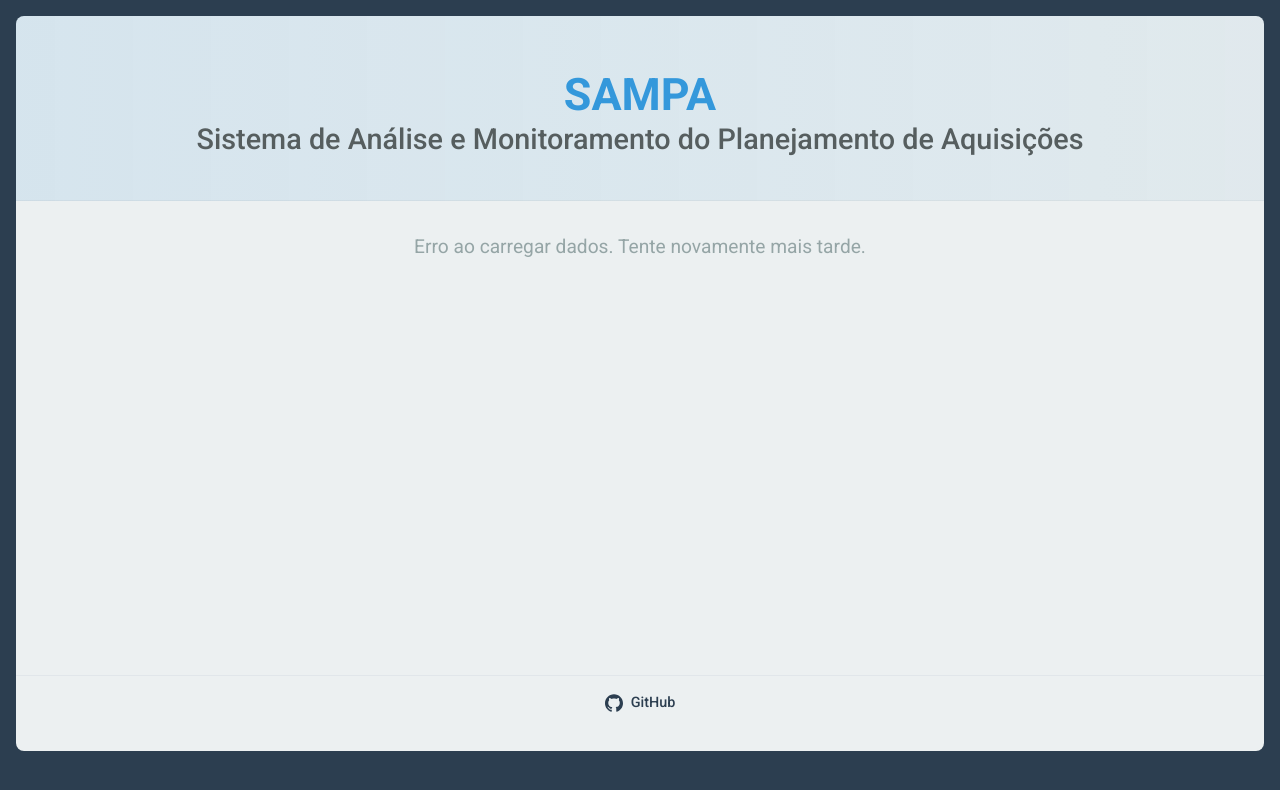
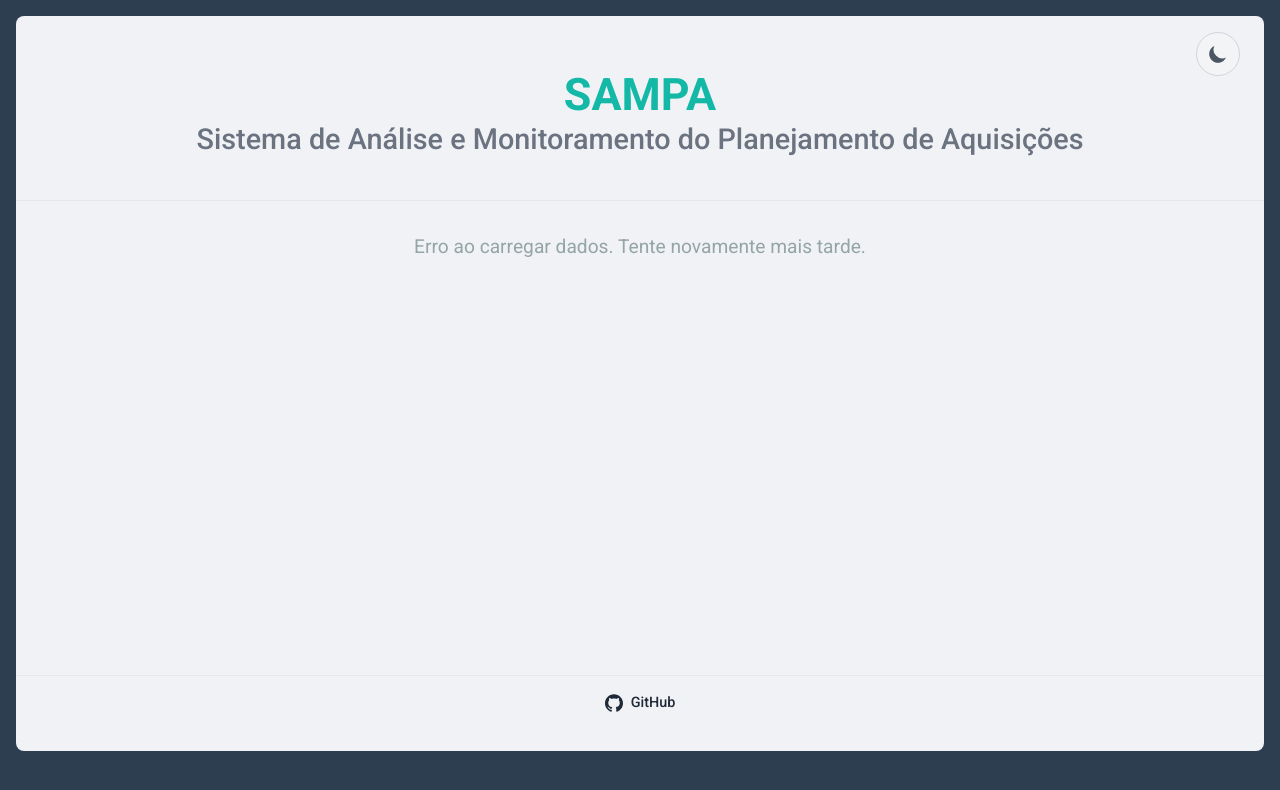
Before and after one commit to arthurcandrade/sampa, a Jekyll site: the page built from index.html, in a window 1280 px wide. Shown: the top 790 px of the page. Built offline with Jekyll 4.4.1, drawn with Linux system fonts in a browser that asks for light colours.

Commit message:
feat: Add theme switcher functionality and update styles for dark mode support

```diff
--- a/_layouts/default.html
+++ b/_layouts/default.html
@@ -18,6 +18,12 @@
                 <h1><span class="sampa-highlight">SAMPA</span></h1>
                 <h2>Sistema de Análise e Monitoramento do Planejamento de Aquisições</h2>
             </div>
+            <div class="theme-switcher-container">
+                <button id="theme-toggle" class="theme-toggle-btn" title="Alternar tema">
+                    <svg id="theme-toggle-dark-icon" xmlns="http://www.w3.org/2000/svg" viewBox="0 0 20 20" fill="currentColor"><path d="M17.293 13.293A8 8 0 016.707 2.707a8.001 8.001 0 1010.586 10.586z"></path></svg>
+                    <svg id="theme-toggle-light-icon" xmlns="http://www.w3.org/2000/svg" viewBox="0 0 20 20" fill="currentColor"><path d="M10 2a1 1 0 011 1v1a1 1 0 11-2 0V3a1 1 0 011-1zm4 8a4 4 0 11-8 0 4 4 0 018 0zm-.464 4.95l.707.707a1 1 0 001.414-1.414l-.707-.707a1 1 0 00-1.414 1.414zm2.12-10.607a1 1 0 010 1.414l-.706.707a1 1 0 11-1.414-1.414l.707-.707a1 1 0 011.414 0zM17 11a1 1 0 100-2h-1a1 1 0 100 2h1zm-7 4a1 1 0 011 1v1a1 1 0 11-2 0v-1a1 1 0 011-1zM5.05 5.05A1 1 0 003.636 6.464l.707.707a1 1 0 001.414-1.414l-.707-.707zM3 11a1 1 0 100-2H2a1 1 0 100 2h1zm7.536 2.464a1 1 0 01-1.414 0l-.707-.707a1 1 0 011.414-1.414l.707.707a1 1 0 010 1.414zM13.536 6.464a1 1 0 010-1.414l.707-.707a1 1 0 011.414 1.414l-.707.707a1 1 0 01-1.414 0z" fill-rule="evenodd" clip-rule="evenodd"></path></svg>
+                </button>
+            </div>
         </div>
 
         {{ content }}
--- a/assets/css/custom.css
+++ b/assets/css/custom.css
@@ -1,10 +1,10 @@
 body {
-    background-color: #2c3e50; /* Dark blue background */
+    background-color: #2c3e50;
     font-family: 'Roboto', sans-serif;
-    color: #34495e; /* Darker text for contrast */
+    color: #1f2937; /* Dark, neutral gray text */
 }
 .page-container {
-    background-color: #ecf0f1; /* Lighter main area */
+    background-color: #f0f2f5; /* Match body for seamless look */
     margin: 1rem;
     border-radius: 0.5rem;
     padding-bottom: 1rem;
@@ -20,18 +20,18 @@
 .title-container h2 {
     font-weight: 500;
     font-size: 1.8rem;
-    color: #565e5f;
+    color: #6b7280; /* Medium gray */
 }
 /* Improved banner/title design */
 .title-banner {
-    background: linear-gradient(90deg, rgba(52,152,219,0.12), rgba(41,128,185,0.06));
+    background: transparent; /* Cleaner look */
     padding: 1.25rem 0.5rem;
     border-radius: 0.5rem 0.5rem 0 0;
-    border-bottom: 1px solid rgba(0,0,0,0.04);
+    border-bottom: 1px solid #e5e7eb; /* Light gray border */
     margin-bottom: 0.5rem;
 }
 .sampa-highlight {
-    color: #3498db; /* Highlight color for SAMPA */
+    color: #14b8a6; /* Energetic Teal */
 }
 .kanban-board {
     display: flex;
@@ -39,6 +39,14 @@
     padding: 1.5rem;
     overflow-x: auto;
     min-height: 50vh; /* Ensure it has some height */
+    justify-content: flex-start; /* Align to start for proper scrolling */
+}
+
+/* Center the board on large screens where scrolling is not needed */
+@media (min-width: 1080px) {
+    .kanban-board {
+        justify-content: center;
+    }
 }
 .kanban-board p {
     width: 100%;
@@ -49,14 +57,15 @@
 .kanban-column {
     flex: 1 1 320px;
     min-width: 320px;
+    max-width: 500px; /* Prevent columns from being too wide */
     border-radius: 0.5rem;
     padding: 1rem;
-    box-shadow: 0 4px 8px rgba(0,0,0,0.1);
-    border: 1px solid #bdc3c7;
+    box-shadow: 0 1px 3px 0 rgba(0,0,0,0.1), 0 1px 2px -1px rgba(0,0,0,0.1); /* Subtle shadow */
+    border: 1px solid transparent; /* Border color will be on specific columns */
 }
-.kanban-column-selecao { background-color: #fff3cf; border-color: #ffd27a; }
-.kanban-column-gestao { background-color: #dff7ef; border-color: #7fe1c9; }
-.kanban-column-planejamento { background-color: #dfeeff; border-color: #8fb9ff; }
+.kanban-column-selecao { background-color: #fef3c7; border-color: #fcd34d; }
+.kanban-column-gestao { background-color: #d1fae5; border-color: #6ee7b7; }
+.kanban-column-planejamento { background-color: #e0e7ff; border-color: #a5b4fc; }
 .kanban-column h2 {
     font-size: 1.35rem; /* visibly larger title */
     margin-bottom: 1.5rem;
@@ -80,19 +89,19 @@
     font-weight: 700;
 }
 .kanban-card {
-    background-color: #fff;
-    border: 1px solid #dce4ec;
+    background-color: #ffffff;
+    border: 1px solid #e5e7eb;
     border-radius: 0.5rem;
     margin-bottom: 1rem;
-    box-shadow: 0 2px 4px rgba(0,0,0,0.05);
+    box-shadow: 0 1px 3px 0 rgba(0,0,0,0.1), 0 1px 2px -1px rgba(0,0,0,0.1);
     display: flex;
     flex-direction: column;
     padding: 0;
 }
 .kanban-card-header {
     padding: 0.75rem 1rem;
-    border-bottom: 1px solid #eaf0f6;
-    background-color: #f8f9f9;
+    border-bottom: 1px solid #e5e7eb;
+    background-color: #f9fafb;
     display: flex;
     justify-content: space-between;
     align-items: center;
@@ -101,17 +110,17 @@
     text-decoration: none;
 }
 .kanban-card-header a:hover strong {
-    color: #3498db;
+    color: #14b8a6; /* Energetic Teal on hover */
 }
 .kanban-card-header strong {
     font-weight: 700;
-    color: #2c3e50;
+    color: #1f2937;
     font-size: 1.4rem;
     transition: color 0.2s ease-in-out;
 }
 .duration-badge {
-    background-color: #e9ecef;
-    color: #495057;
+    background-color: #e5e7eb;
+    color: #374151;
     padding: 0.2rem 0.5rem;
     border-radius: 0.25rem;
     font-size: 0.8rem;
@@ -124,11 +133,11 @@
 }
 .kanban-card-footer {
     padding: 0.75rem 1rem;
-    border-top: 1px solid #eaf0f6;
+    border-top: 1px solid #e5e7eb;
     display: flex;
     justify-content: space-between;
     align-items: center;
-    color: #7f8c8d;
+    color: #6b7280;
 }
 .kanban-card-footer span:first-child {
     font-size: 0.9rem;
@@ -143,51 +152,55 @@
     letter-spacing: 0.5px;
 }
 /* Status colors */
-.status-concluída { background-color: #27ae60; } /* Green */
-.status-em-andamento { background-color: #2980b9; } /* Blue */
-.status-default { background-color: #bdc3c7; }
+.status-concluída { background-color: #10b981; } /* Vibrant Green */
+.status-em-andamento { background-color: #3b82f6; } /* Vibrant Blue */
+.status-não-iniciada {
+    background-color: #e5e7eb; /* Light gray background */
+    color: #374151; /* Dark gray text for high contrast */
+    border: 1px solid #d1d5db; /* Subtle border to define it */
+}
 .kanban-card-details {
     display: none; /* Initially hidden */
     grid-template-columns: 40% 60%;
     gap: 0.5rem 1rem;
     padding: 1rem;
-    background-color: #f8f9fa;
-    border-top: 1px solid #eaf0f6;
+    background-color: #f9fafb;
+    border-top: 1px solid #e5e7eb;
 }
 .detail-item {
     display: contents; /* Allows the children to be direct grid items */
 }
 .detail-key {
     font-weight: 500;
-    color: #34495e;
+    color: #374151;
     text-align: left;
 }
 .detail-value {
-    color: #566573;
+    color: #1f2937;
 }
 .expand-btn {
     cursor: pointer;
     text-align: center;
     padding: 0.25rem;
-    background-color: #f1f3f5;
-    border-top: 1px solid #eaf0f6;
+    background-color: #f9fafb;
+    border-top: 1px solid #e5e7eb;
     font-size: 0.8rem;
-    color: #495057;
+    color: #6b7280;
 }
 .expand-btn:hover {
-    background-color: #e9ecef;
+    background-color: #f3f4f6;
 }
 /* Footer */
 .site-footer {
     padding: 1rem;
     text-align: center;
-    color: #7f8c8d;
+    color: #6b7280;
     font-size: 0.9rem;
-    border-top: 1px solid #e1e6ea;
+    border-top: 1px solid #e5e7eb;
     margin-top: 1rem;
 }
 .site-footer a.github-link {
-    color: #2c3e50;
+    color: #1f2937;
     text-decoration: none;
     display: inline-flex;
     align-items: center;
@@ -199,6 +212,124 @@
     height: 18px;
     fill: currentColor;
 }
+
+/* Theme Switcher */
+.title-banner {
+    position: relative;
+}
+
+.theme-switcher-container {
+    position: absolute;
+    top: 1rem;
+    right: 1.5rem;
+}
+
+.theme-toggle-btn {
+    background-color: #f3f4f6;
+    border: 1px solid #d1d5db;
+    border-radius: 2rem;
+    width: 44px;
+    height: 44px;
+    cursor: pointer;
+    display: flex;
+    align-items: center;
+    justify-content: center;
+    padding: 0;
+    transition: background-color 0.2s ease, border-color 0.2s ease;
+}
+
+.theme-toggle-btn:hover {
+    background-color: #e5e7eb;
+}
+
+.theme-toggle-btn svg {
+    width: 22px;
+    height: 22px;
+    fill: #4b5563;
+    transition: fill 0.2s ease;
+}
+
+/* Hide light icon by default */
+.theme-toggle-btn #theme-toggle-light-icon {
+    display: none;
+}
+
+/* --- Dark Theme Styles --- */
+body.dark-theme {
+    background-color: #2c3e50; /* Very dark cool gray */
+    color: #f9fafb; /* Off-white text */
+}
+
+body.dark-theme .page-container {
+    background-color: #111827; /* Match body */
+}
+
+body.dark-theme .title-container h2 {
+    color: #9ca3af; /* Lighter gray */
+}
+
+body.dark-theme .title-banner {
+    background: transparent;
+    border-bottom: 1px solid #374151; /* Dark gray border */
+}
+
+body.dark-theme .sampa-highlight {
+    color: #2dd4bf; /* Brighter Teal for dark mode */
+}
+
+body.dark-theme .kanban-column {
+    box-shadow: 0 1px 3px 0 rgba(0,0,0,0.3), 0 1px 2px -1px rgba(0,0,0,0.3);
+}
+
+body.dark-theme .kanban-column-selecao { background-color: #423c1d; border-color: #b45309; }
+body.dark-theme .kanban-column-gestao { background-color: #144238; border-color: #10b981; }
+body.dark-theme .kanban-column-planejamento { background-color: #28325a; border-color: #6366f1; }
+
+body.dark-theme .kanban-column h2 { color: #f9fafb; }
+body.dark-theme .kanban-card { background-color: #1f2937; border: 1px solid #374151; box-shadow: 0 2px 4px rgba(0,0,0,0.2); }
+body.dark-theme .kanban-card-header { border-bottom: 1px solid #374151; background-color: #374151; }
+body.dark-theme .kanban-card-header a:hover strong { color: #2dd4bf; }
+body.dark-theme .kanban-card-header strong { color: #f9fafb; }
+body.dark-theme .duration-badge { background-color: #374151; color: #d1d5db; }
+body.dark-theme .kanban-card-body { color: #d1d5db; }
+body.dark-theme .kanban-card-footer { border-top: 1px solid #374151; color: #9ca3af; }
+body.dark-theme .status-não-iniciada {
+    background-color: #9ca3af; /* High-contrast light gray background */
+    color: #111827; /* High-contrast dark text */
+    border: none; /* Reset border from light mode */
+}
+body.dark-theme .kanban-card-details { background-color: #1f2937; border-top: 1px solid #374151; }
+body.dark-theme .detail-key { color: #9ca3af; }
+body.dark-theme .detail-value { color: #f9fafb; }
+body.dark-theme .expand-btn { background-color: #374151; border-top: 1px solid #4b5563; color: #9ca3af; }
+body.dark-theme .expand-btn:hover { background-color: #4b5563; }
+body.dark-theme .site-footer { color: #9ca3af; border-top: 1px solid #374151; }
+body.dark-theme .site-footer a.github-link { color: #f9fafb; }
+body.dark-theme .site-footer a.github-link svg { fill: #f9fafb; }
+
+/* Dark theme switcher button styles */
+body.dark-theme .theme-toggle-btn {
+    background-color: #374151;
+    border-color: #4b5563;
+}
+
+body.dark-theme .theme-toggle-btn:hover {
+    background-color: #4b5563;
+}
+
+body.dark-theme .theme-toggle-btn svg {
+    fill: #d1d5db;
+}
+
+/* Show/hide icons in dark mode */
+body.dark-theme .theme-toggle-btn #theme-toggle-dark-icon {
+    display: none;
+}
+
+body.dark-theme .theme-toggle-btn #theme-toggle-light-icon {
+    display: block;
+}
+
 
 /* Styles from 404.html */
 .page-404-container {
--- a/assets/js/main.js
+++ b/assets/js/main.js
@@ -195,6 +195,36 @@
     });
 }
 
+document.addEventListener('DOMContentLoaded', () => {
+    const themeToggleButton = document.getElementById('theme-toggle');
+    const body = document.body;
+
+    const applyTheme = (theme) => {
+        if (theme === 'dark') {
+            body.classList.add('dark-theme');
+        } else {
+            body.classList.remove('dark-theme');
+        }
+    };
+
+    const toggleTheme = () => {
+        const newTheme = body.classList.contains('dark-theme') ? 'light' : 'dark';
+        localStorage.setItem('theme', newTheme);
+        applyTheme(newTheme);
+    };
+
+    if (themeToggleButton) {
+        themeToggleButton.addEventListener('click', toggleTheme);
+    }
+
+    const savedTheme = localStorage.getItem('theme');
+    const prefersDark = window.matchMedia && window.matchMedia('(prefers-color-scheme: dark)').matches;
+
+    const initialTheme = savedTheme || (prefersDark ? 'dark' : 'light');
+    applyTheme(initialTheme);
+});
+
+
 setupEventListeners();
 fetchData();
 setInterval(fetchData, 30000);
```
